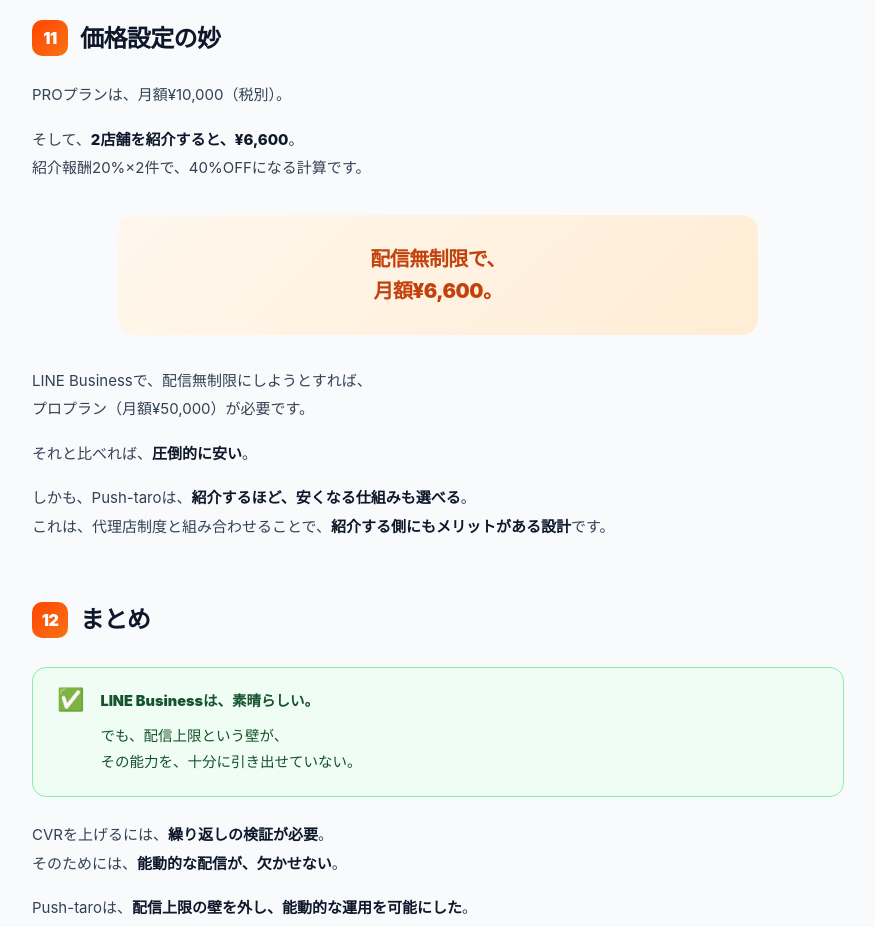
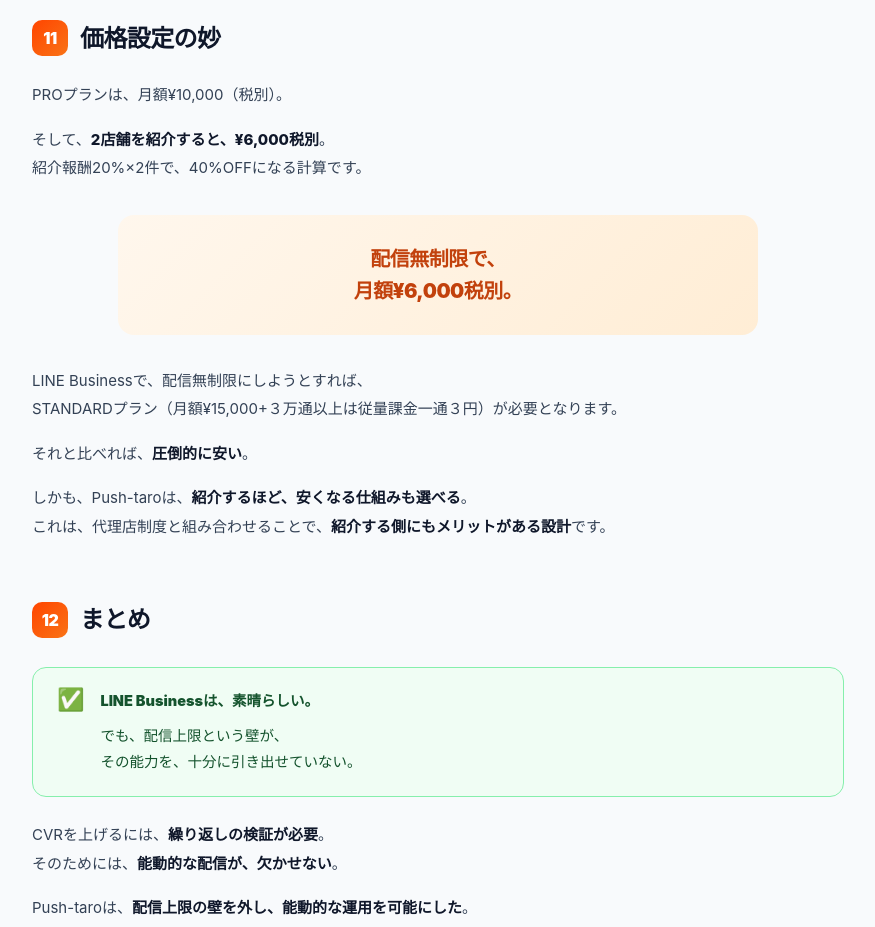
Before and after one commit to thellcishii-lang/push-taro, a Next.js app: page /guide/store-marketing in a window 1280 px wide. Shown: the part 8900-9827 px from the top of the page, without its empty margins (202-1077 px from the left). Built offline with nearby package versions, Linux system fonts and the light colour scheme; no server answers.

Commit message:
Update StoreMarketingClient.tsx

```diff
--- a/app/guide/store-marketing/StoreMarketingClient.tsx
+++ b/app/guide/store-marketing/StoreMarketingClient.tsx
@@ -514,18 +514,18 @@ export default function StoreMarketingClient() {
           </p>
 
           <p>
-            そして、<strong>2店舗を紹介すると、¥6,600</strong>。<br />
+            そして、<strong>2店舗を紹介すると、¥6,000税別</strong>。<br />
             紹介報酬20%×2件で、40%OFFになる計算です。
           </p>
 
           <div className="g-quote is-orange">
             配信無制限で、<br />
-            月額¥6,600。
+            月額¥6,000税別。
           </div>
 
           <p>
             LINE Businessで、配信無制限にしようとすれば、<br />
-            プロプラン（月額¥50,000）が必要です。
+            STANDARDプラン（月額¥15,000+３万通以上は従量課金一通３円）が必要となります。
           </p>
 
           <p>
```
